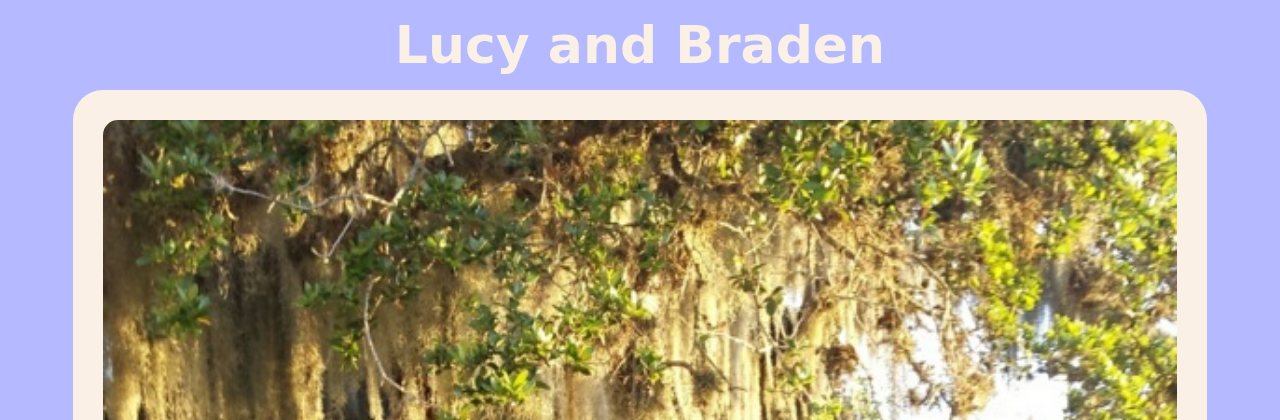
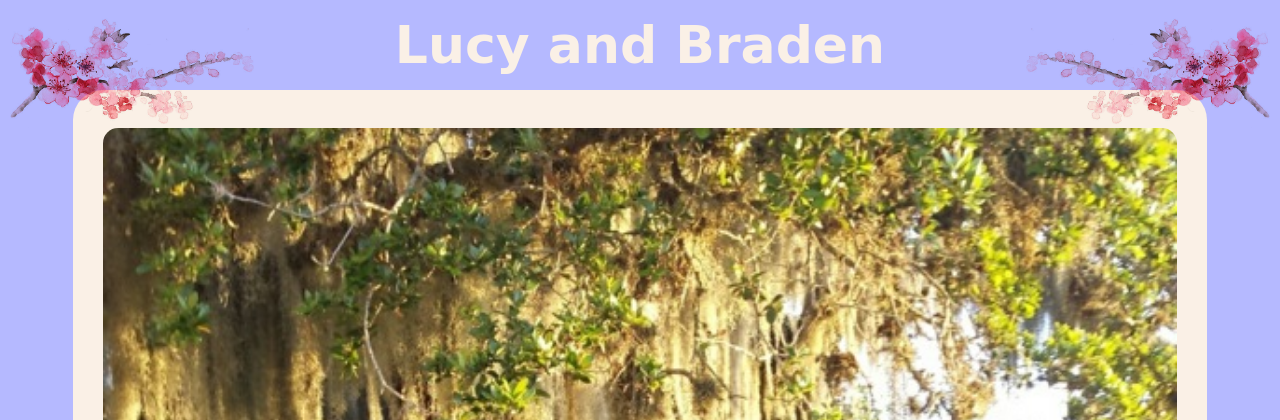
Before and after one commit to chas11man/lucyandbraden, a Django app: page / in a window 1280 px wide. Shown: the top 420 px of the page. Run offline with Django 3.2, Linux system fonts and the light colour scheme; some web fonts are replaced.

Commit message:
cherry blossoms

```diff
--- a/home/templates/home/index.html
+++ b/home/templates/home/index.html
@@ -30,10 +30,24 @@
                 width: 100%;
                 border-radius: 15px;
             }
+
+            .blossom {
+                width: 20%;
+            }
+
+            .floatleft {
+                float: left;
+            }
+
+            .floatright {
+                float: right;
+            }
         </style>
     </head>
 
     <body>
+        <img class="blossom floatleft" src="{% static "home/cherry_blossom_left.png" %}">
+        <img class="blossom floatright" src="{% static "home/cherry_blossom_right.png" %}">
         <p class="header">Lucy and Braden</p>
         <div class="center-block">
             <img src="{% static "home/jekyll.jpg" %}">
```
Also changed, not shown: home/static/home/cherry_blossom_left.png (added), home/static/home/cherry_blossom_right.png (added).
